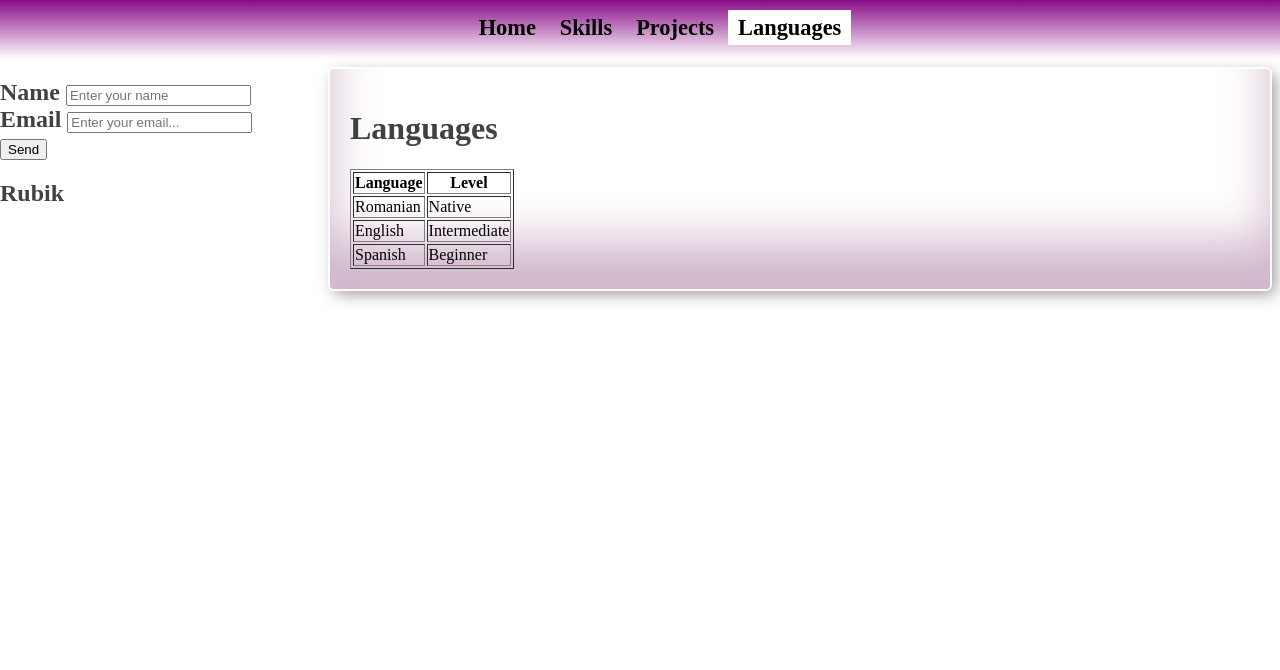
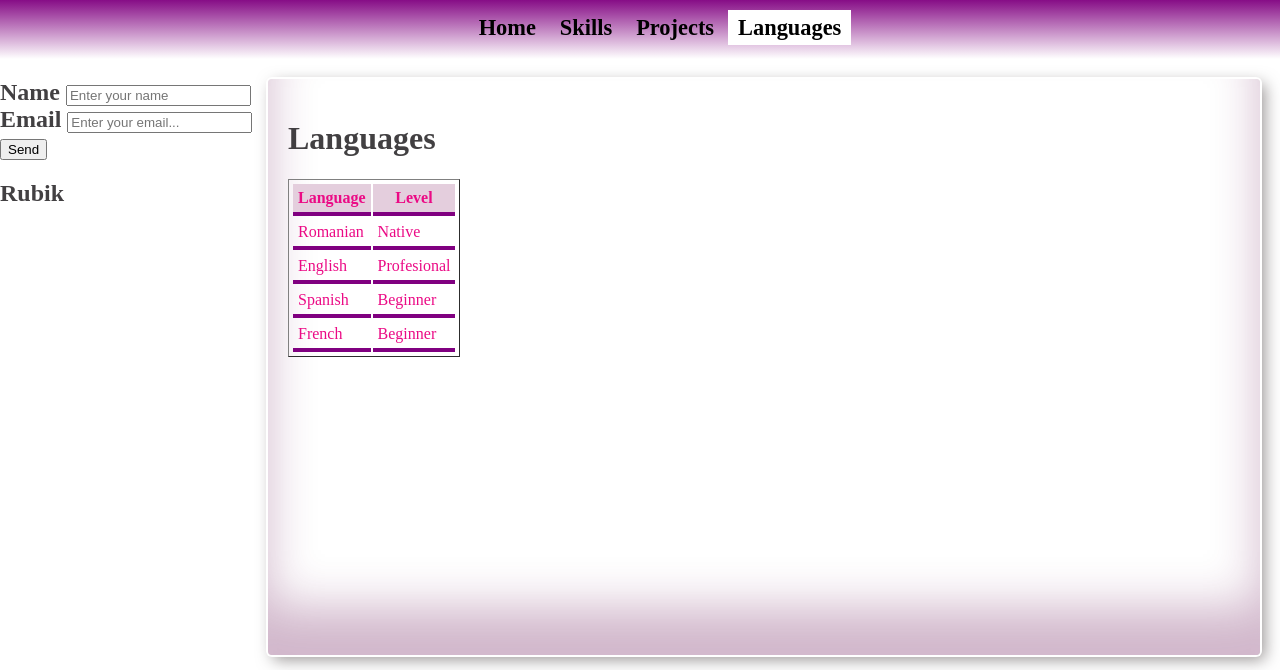
Before and after one commit to sabovoichita/01.github.io, a plain HTML site: page index.html in a window 1280 px wide. Both pictures are taken after a click on the link "Languages". Shown: the part 130-800 px from the top of the page. Drawn offline with Linux system fonts and the light colour scheme.

Commit message:
load and print Languages in a table from json file

```diff
--- a/index.html
+++ b/index.html
@@ -73,8 +73,8 @@
         </div>
         <div id="languages" class="page">
           <h1>Languages</h1>
-          <table border="1">
-            <tr>
+          <table id="table" border="1">
+            <!-- <tr>
               <th>Language</th>
               <th>Level</th>
             </tr>
@@ -89,7 +89,7 @@
             <tr>
               <td>Spanish</td>
               <td>Beginner</td>
-            </tr>
+            </tr> -->
           </table>
         </div>
       </div>
--- a/index.js
+++ b/index.js
@@ -75,6 +75,47 @@ function loadSkills() {
   });
 }
 
+function loadLanguages() {
+  fetch("languages.json")
+    .then((response) => response.json())
+    .then((languages) => {
+      prinJsonIntoTable(languages, "languages-table");
+    });
+}
+
+function prinJsonIntoTable(jsonData, elementId) {
+  var col = [];
+  for (var i = 0; i < jsonData.length; i++) {
+    for (var key in jsonData[i]) {
+      if (col.indexOf(key) === -1) {
+        col.push(key);
+      }
+    }
+  }
+  //Create HTML Table
+  var table = document.createElement("table");
+  //Create row for the header
+  var tr = table.insertRow(-1);
+  for (var i = 0; i < col.length; i++) {
+    var th = document.createElement("th");
+    th.innerHTML = col[i];
+    tr.appendChild(th);
+  }
+  //Add data to table rows
+  for (var i = 0; i < jsonData.length; i++) {
+    tr = table.insertRow(-1);
+
+    for (var j = 0; j < col.length; j++) {
+      var tabCEll = tr.insertCell(-1);
+      tabCEll.innerHTML = jsonData[i][col[j]];
+    }
+  }
+  //All columns for header
+  var divContainer = document.getElementById("table");
+  divContainer.innerHTML = " ";
+  divContainer.appendChild(table).style.border = "none";
+}
 showPage(activePage);
 initEvents();
 loadSkills();
+loadLanguages();
--- /dev/null
+++ b/languages.json
@@ -0,0 +1,18 @@
+[
+  {
+    "Language": "Romanian",
+    "Level": "Native"
+  },
+  {
+    "Language": "English",
+    "Level": "Profesional"
+  },
+  {
+    "Language": "Spanish",
+    "Level": "Beginner"
+  },
+  {
+    "Language": "French",
+    "Level": "Beginner"
+  }
+]
--- a/style.css
+++ b/style.css
@@ -7,21 +7,26 @@ html {
 body {
   min-height: 100%;
   margin: 0;
+  display: flex;
+  flex-direction: column;
 }
 h1,
 h2 {
   color: rgba(17, 15, 17, 0.795);
 }
 #content {
+  flex: 4;
   display: flex;
 }
+
+#side-section {
+  flex: 1;
+}
 #main {
+  flex: 4;
+  padding: 10px 10px 5px 5px;
   display: flex;
   flex-direction: column;
-  flex: 3;
-}
-#side-section {
-  flex: 1;
 }
 /* ---------------------Header------------------ */
 #header-wrapper {
@@ -89,3 +94,13 @@ h2 {
 .favorite {
   font-weight: bold;
 }
+
+td,
+th {
+  color: rgb(235, 10, 133);
+  padding: 5px;
+  border-bottom: 4px solid purple;
+}
+table th {
+  background-color: rgb(228, 206, 221);
+}
```
